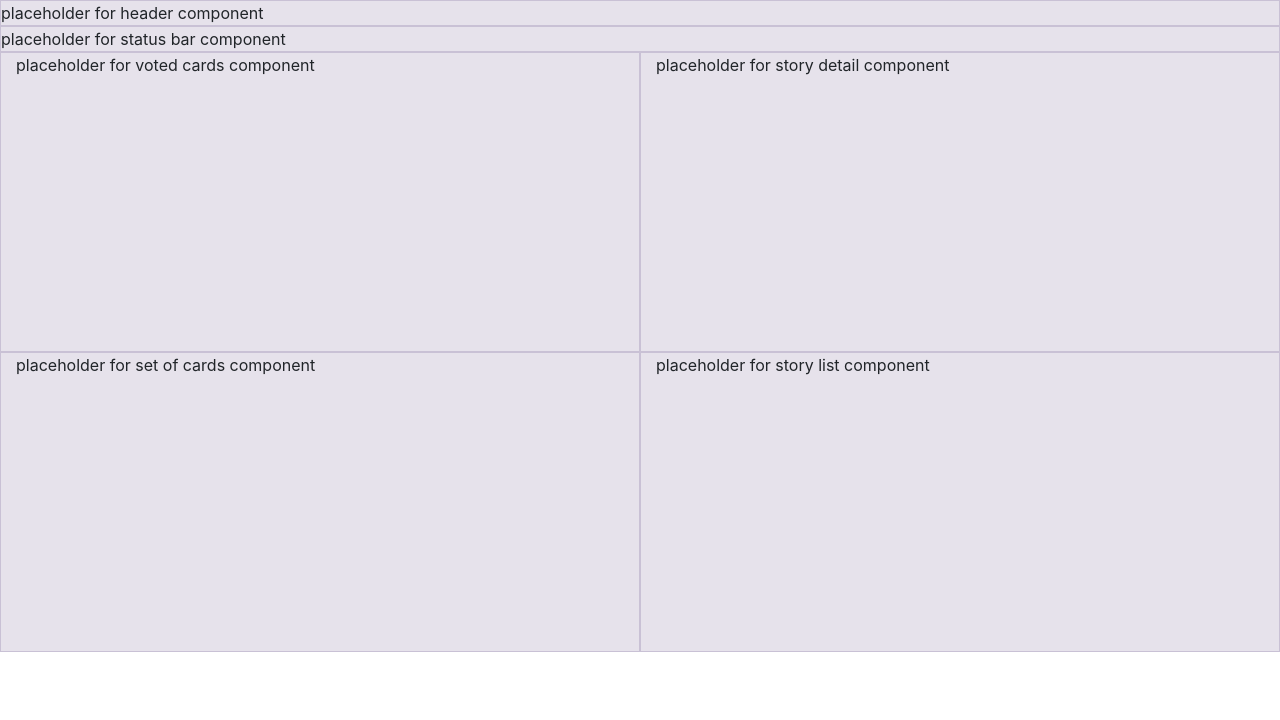
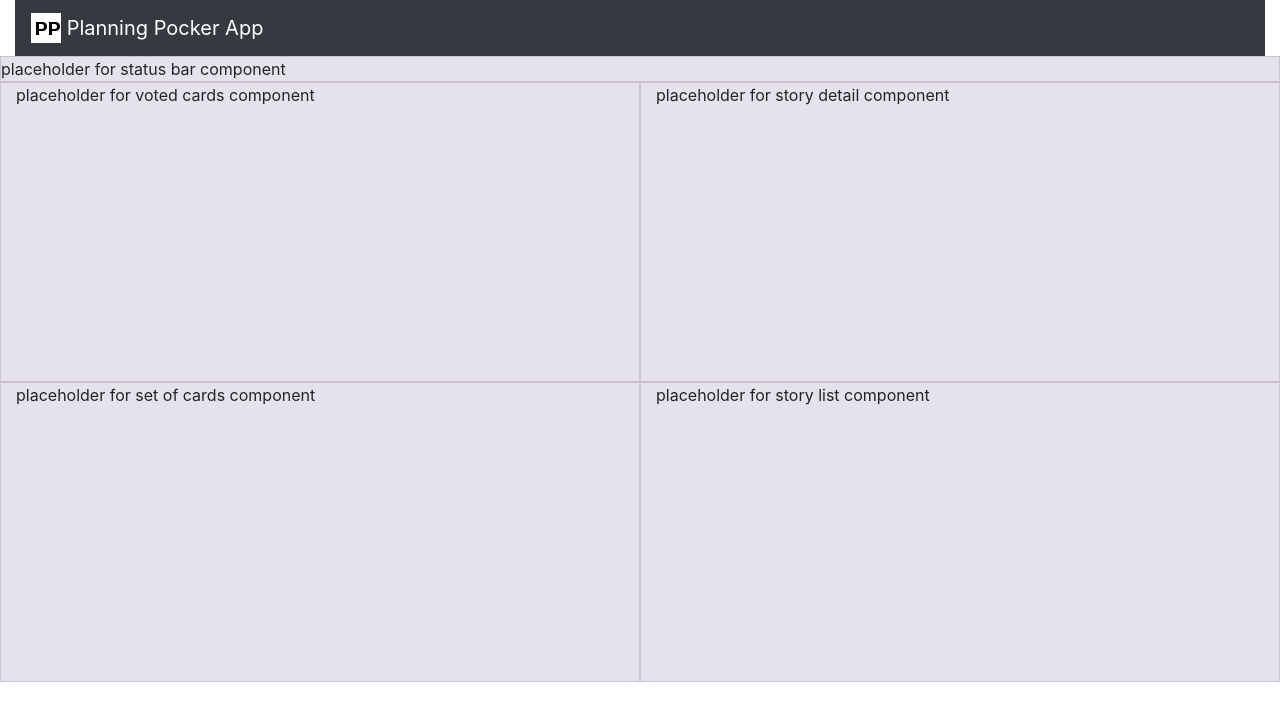
Before and after one commit to maguero/planning-poker, an Angular app: page / in a window 1280 px wide. Shown: the top 720 px of the page. Built offline with nearby package versions, Linux system fonts and the light colour scheme.

Commit message:
006 - New header page component

```diff
--- a/src/app/app.module.ts
+++ b/src/app/app.module.ts
@@ -3,11 +3,13 @@ import { NgModule } from '@angular/core';
 
 import { AppComponent } from './app.component';
 import { PlanningRoomComponent } from './planning-room/planning-room.component';
+import { HeaderPageComponent } from './header-page/header-page.component';
 
 @NgModule({
   declarations: [
     AppComponent,
-    PlanningRoomComponent
+    PlanningRoomComponent,
+    HeaderPageComponent
   ],
   imports: [
     BrowserModule
--- /dev/null
+++ b/src/app/header-page/header-page.component.html
@@ -0,0 +1,6 @@
+<nav class="navbar navbar-dark bg-dark">
+  <a class="navbar-brand" href="#">
+    <img src="/assets/images/pp.png" width="30" height="30" class="d-inline-block align-top" alt="">
+    Planning Pocker App
+  </a>
+</nav>
--- /dev/null
+++ b/src/app/header-page/header-page.component.ts
@@ -0,0 +1,15 @@
+import { Component, OnInit } from '@angular/core';
+
+@Component({
+  selector: 'header-page',
+  templateUrl: './header-page.component.html',
+  styleUrls: ['./header-page.component.css']
+})
+export class HeaderPageComponent implements OnInit {
+
+  constructor() { }
+
+  ngOnInit() {
+  }
+
+}
--- a/src/app/planning-room/planning-room.component.html
+++ b/src/app/planning-room/planning-room.component.html
@@ -1,7 +1,5 @@
 <div class="container-fluid">
-    <div class="row area">
-        placeholder for header component
-    </div>
+    <header-page></header-page>
     <div class="row area">
         placeholder for status bar component
     </div>
```
Also changed, not shown: src/app/header-page/header-page.component.css (added), src/assets/images/pp.png (added), 1 other file (tests, documents, lock files or other folders).
